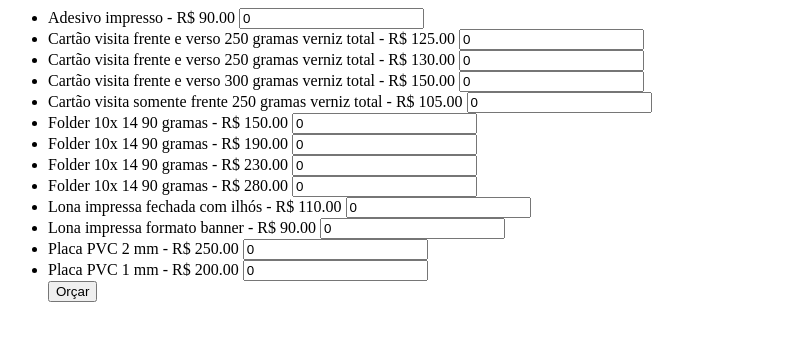
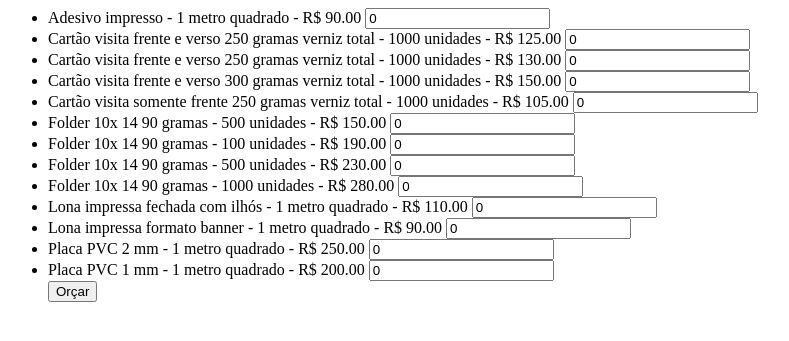
Before and after one commit to ricardo-ayres/projeto-grafica, a Django app: page / in a window 1280 px wide. Shown: the top 341 px of the page, without its empty margins (0-789 px from the left). Run offline with Django 3.2, Linux system fonts and the light colour scheme; data comes from the database, SQL or seed files in the repository; both versions use the stored data as it was after the commit.

Commit message:
Inserindo produtos fornecidos pela Naiara

```diff
--- a/orcamentos/models.py
+++ b/orcamentos/models.py
@@ -6,6 +6,8 @@ class Produto(models.Model):
     nome = models.CharField(max_length=200)
     descricao = models.TextField(max_length=600)
     preco = models.DecimalField(max_digits=9, decimal_places=2)
+    tipo_unidade = models.CharField(max_length=200, default="unidades")
+    valor_unidade = models.PositiveIntegerField(default=1)
 
     def __str__(self):
-        return f"{self.nome} - R$ {self.preco}"
+        return f"{self.nome} - {self.valor_unidade} {self.tipo_unidade} - R$ {self.preco}"
--- a/orcamentos/templates/orcamentos/index.html
+++ b/orcamentos/templates/orcamentos/index.html
@@ -5,7 +5,11 @@
 	{% for produto in produtos %}
 		<li>
 		<label>{{ produto }}</label>
+		{% if produto.tipo_unidade == 'unidades' %}
 		<input type="number" value="0" min="0" step="1" name="{{produto.id}}">
+		{% else %}
+		<input type="number" value="0" min="0" step="0.1" name="{{produto.id}}">
+		{% endif %}
 		</li>
 	{% endfor %}
 	<input type="submit" value="Orçar">
--- a/orcamentos/templates/orcamentos/orcamento.html
+++ b/orcamentos/templates/orcamentos/orcamento.html
@@ -1,6 +1,6 @@
 <ul>
 {% for item in pedido %}
-	<li>{{ item.produto }} (R$ {{ item.preco }}) (x {{ item.quantidade }}) = {{ item.subtotal }} </li>
+	<li>{{ item.produto }} (x {{ item.quantidade }}) = {{ item.subtotal }} </li>
 {% endfor %}
 </ul>
 <p>TOTAL: {{ total }}</p>
--- a/orcamentos/views.py
+++ b/orcamentos/views.py
@@ -1,5 +1,7 @@
 from django.shortcuts import render
 from .models import Produto
+
+from decimal import Decimal
 
 # Create your views here.
 from django.http import HttpResponse
@@ -19,11 +21,12 @@ def orcamento(request):
             # skip iteration if not a product id
             continue
 
-        quantidade = int(request.POST[pid])
+        quantidade = Decimal(request.POST[pid])
+        if quantidade == Decimal(0): continue
+
         subtotal = produto.preco * quantidade
         item = {
-            'produto': produto.nome,
-            'preco': produto.preco,
+            'produto': produto,
             'quantidade': quantidade,
             'subtotal': subtotal
         }
```
Also changed, not shown: db.sqlite3, orcamentos/migrations/0004_auto_20211013_2016.py (added).
